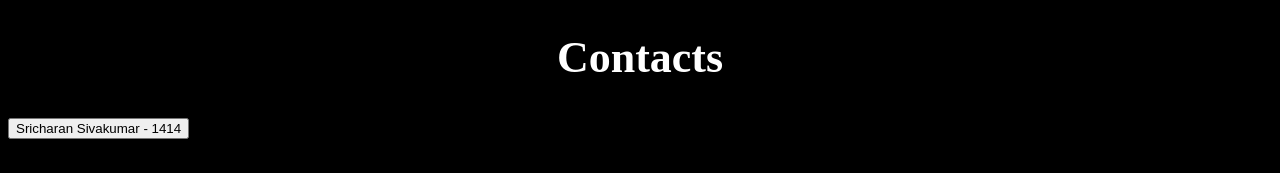
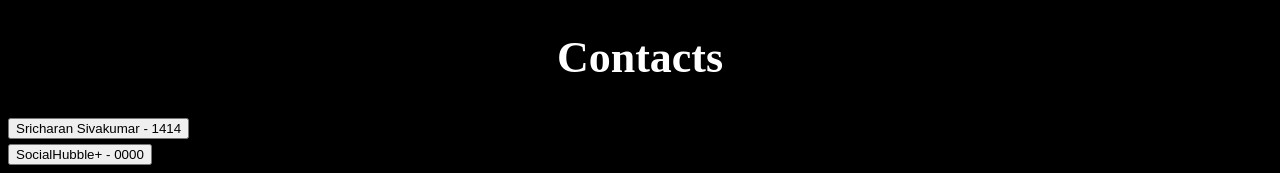
Before and after one commit to sssricha/SocialHubble-, a plain HTML site: page index.html in a window 1280 px wide. Shown: the part 927-1100 px from the top of the page. Before the commit the page ends 1074 px from the top, so only its background shows below. Drawn offline with Linux system fonts and the light colour scheme; a web font is replaced by a local one.

Commit message:
SocialHubble+ User.

```diff
--- a/index.html
+++ b/index.html
@@ -26,7 +26,14 @@ function myFunction() {
 }
 </script>
 <br>
+	<button onclick="myFunction()">SocialHubble+ - 0000</button>
 
+<script>
+function myFunction() {
+  alert("Phone not Available --- sssricha44@gmail.com --- SocialHubble Pin: 0000");
+}
+</script>
+<br>
 
 </body>
 </html>
```
